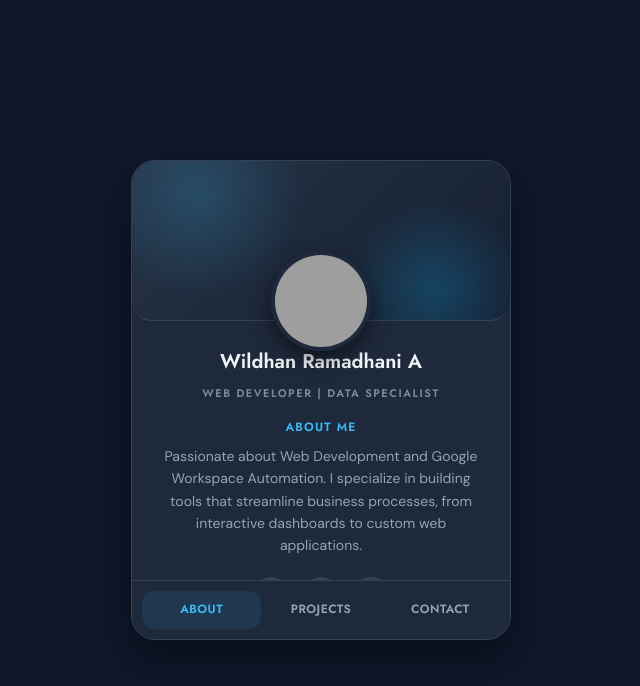
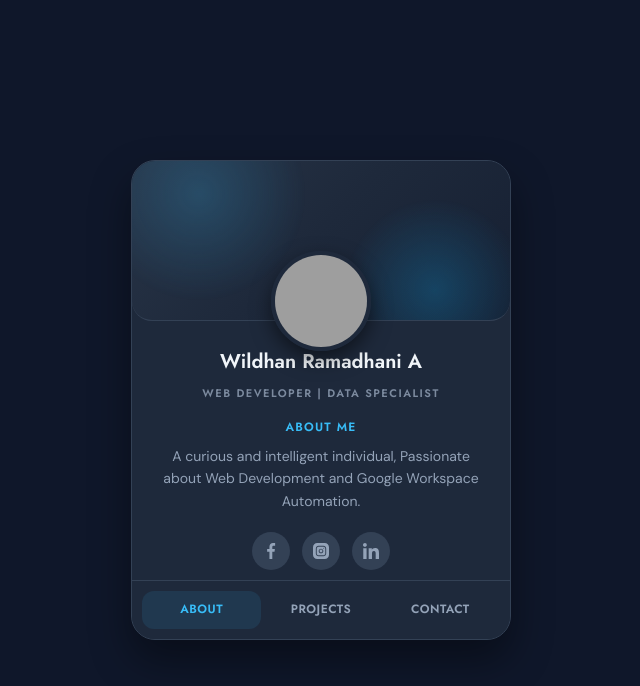
Before and after one commit to wr4ma/wr4ma.github.io, a plain HTML site: page index.html in a window 1280 px wide. Shown: the whole page, without its empty margins (319-959 px from the left). Drawn offline with nearby package versions, Linux system fonts and the light colour scheme; grey boxes are pictures that could not be loaded.

Commit message:
Update index.html

```diff
--- a/index.html
+++ b/index.html
@@ -417,8 +417,7 @@
       <div class="card-content">
         <div class="card-subtitle">ABOUT ME</div>
         <p class="card-desc">
-          Passionate about Web Development and Google Workspace Automation. I specialize in building tools that streamline business processes, from interactive dashboards to custom web applications.
-        </p>
+          A curious and intelligent individual, Passionate about Web Development and Google Workspace Automation.</p>
 
         <div class="card-social">
           <a href="https://facebook.com/wr4ma"><svg viewBox="0 0 24 24" xmlns="http://www.w3.org/2000/svg"><path d="M15.997 3.985h2.191V.169C17.81.117 16.51 0 14.996 0c-3.159 0-5.323 1.987-5.323 5.639V9H6.187v4.266h3.486V24h4.274V13.267h3.345l.531-4.266h-3.877V6.062c.001-1.233.333-2.077 2.051-2.077z"/></svg></a>
@@ -535,4 +534,5 @@
 </script>
 
 </body>
+
 </html>
```
